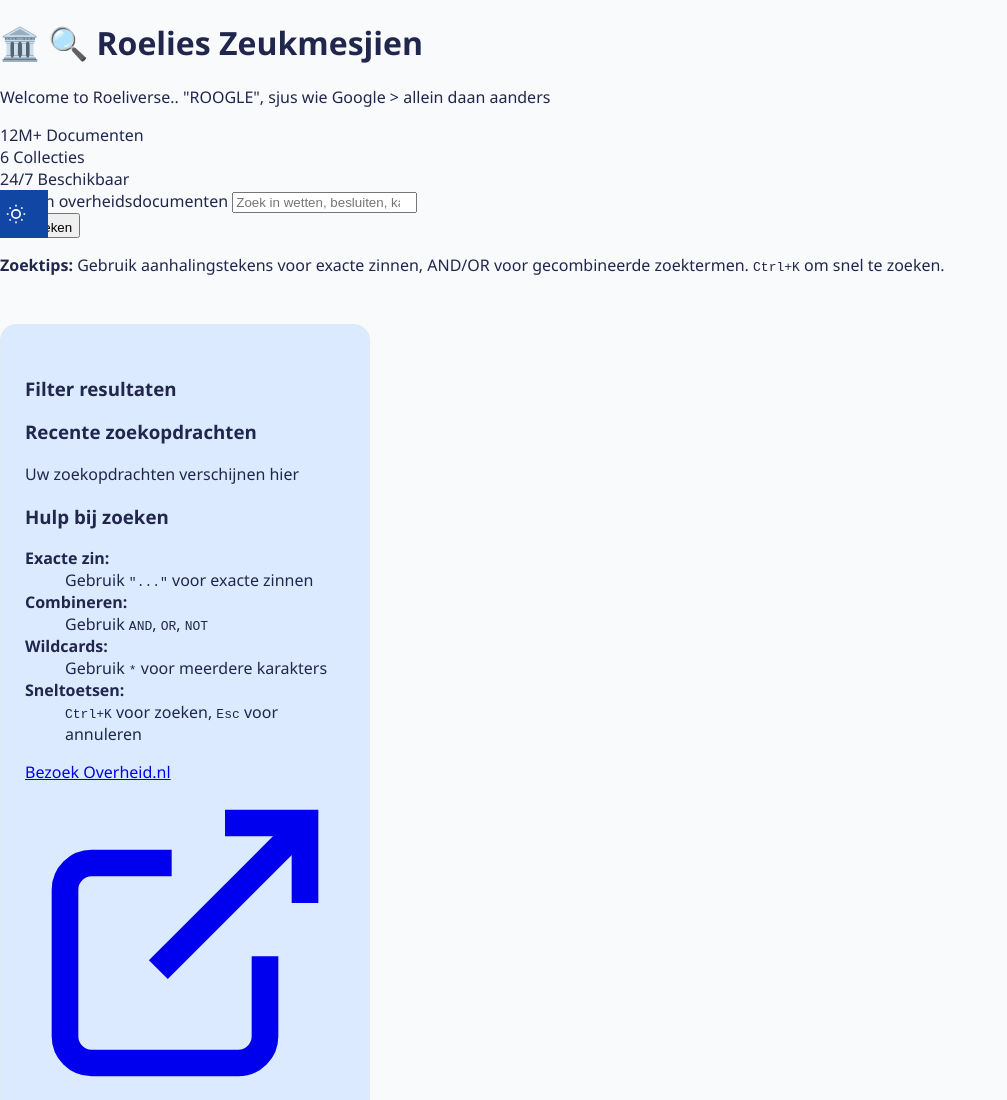
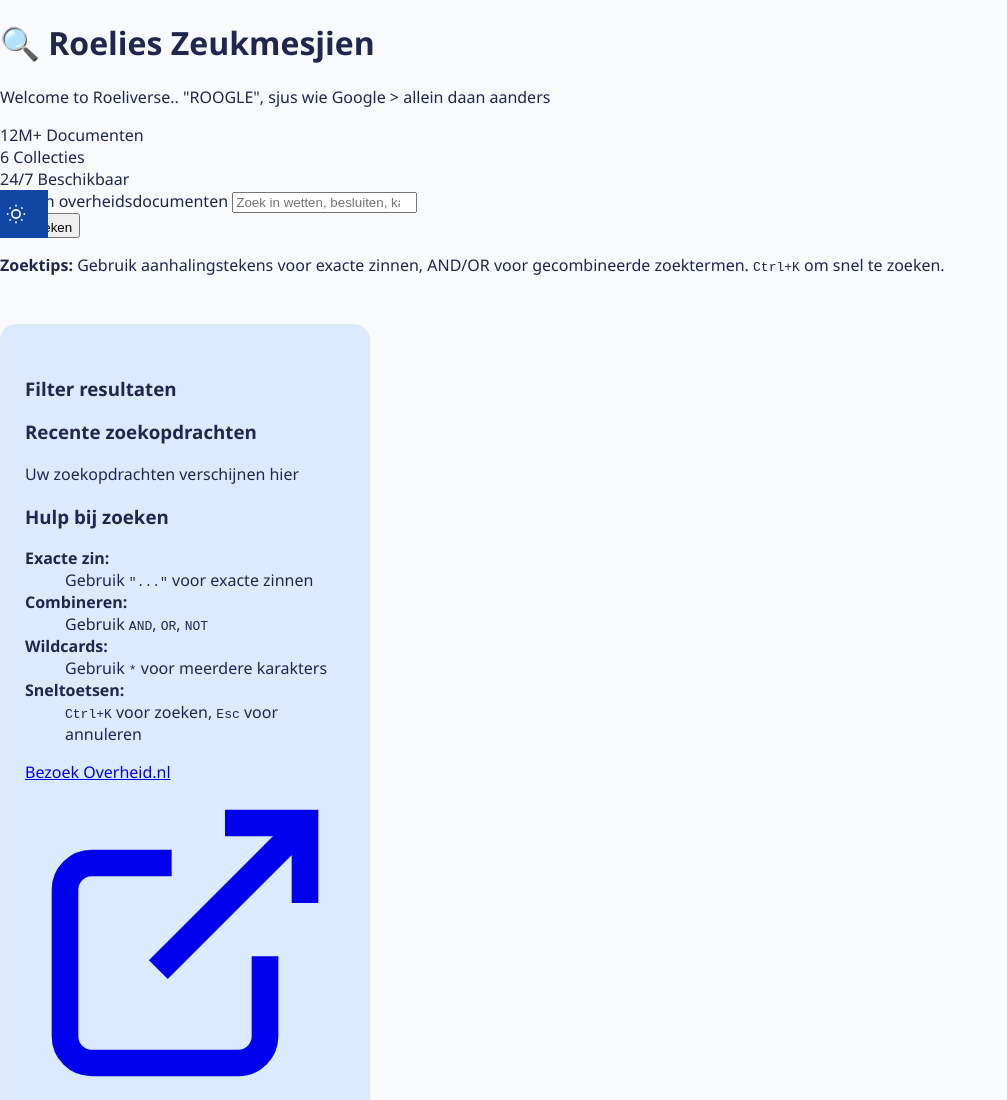
Before and after one commit to rolfvandort/wettenzoeker, a plain HTML site: page index.html in a window 1280 px wide. Shown: the top 1100 px of the page, without its empty margins (0-1007 px from the left). Drawn offline with Linux system fonts and the light colour scheme; no server answers.

Commit message:
Update index.html

```diff
--- a/index.html
+++ b/index.html
@@ -22,7 +22,6 @@
 <div class="header-content">
 <div class="header-branding">
 <h1>
-                    <span class="logo-icon">🏛️</span>
                     <span class="logo-icon">🔍</span>
 Roelies Zeukmesjien
 </h1>
```
